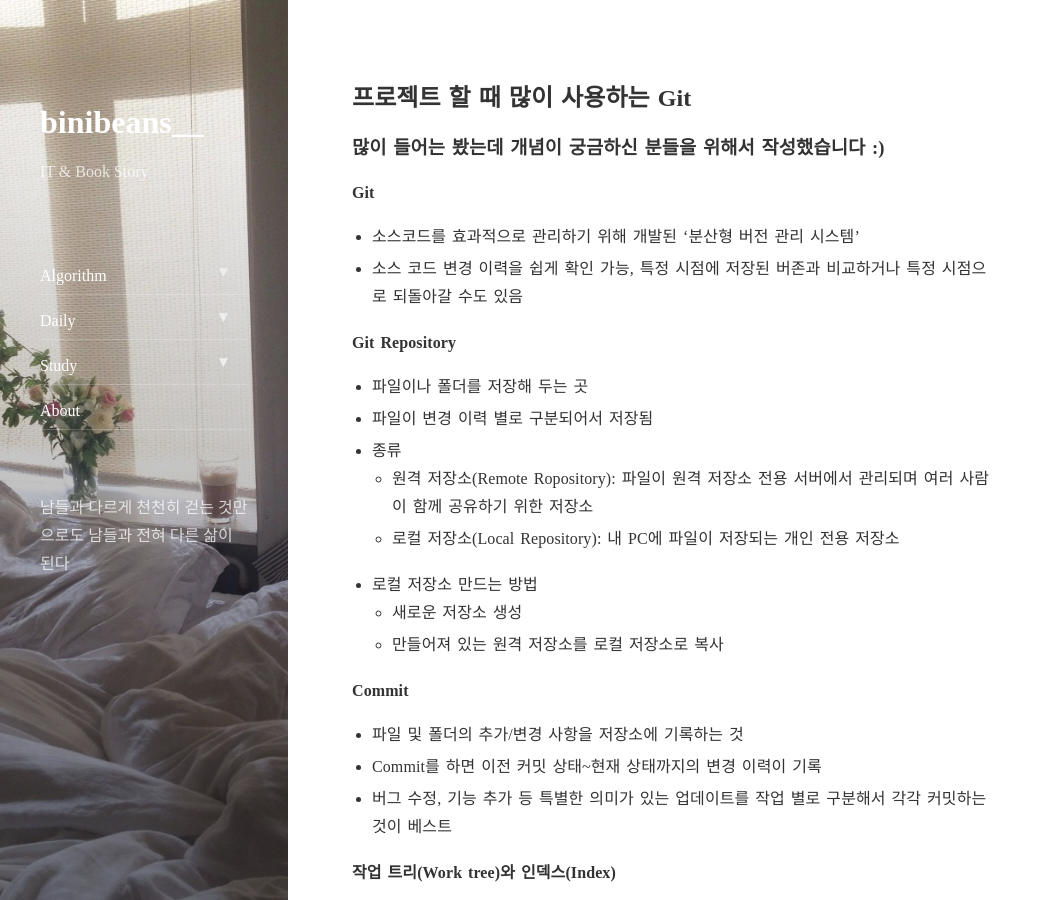
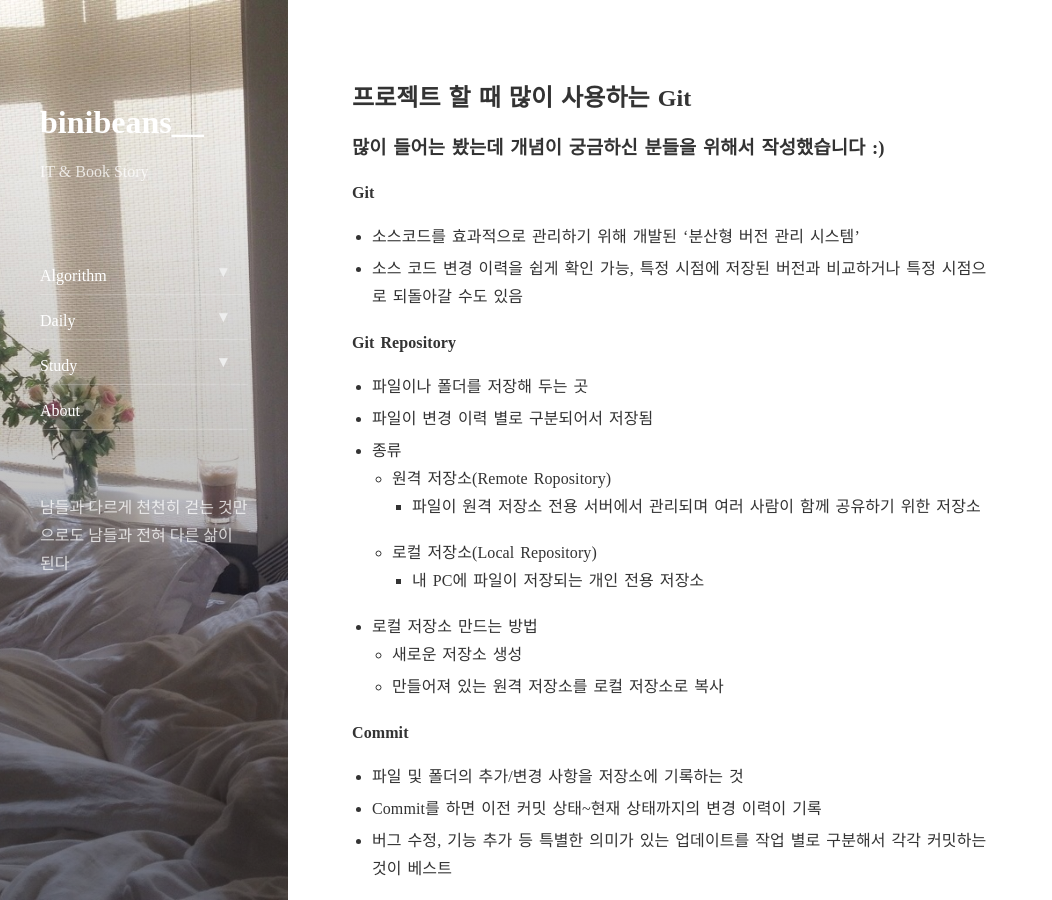
Before and after one commit to kimhyebin/kimhyebin.github.io, a Jekyll site: the page built from _posts/2019-09-18-Git이란.md, in a window 1280 px wide and 900 px high, scrolled down 436 px. Shown: the whole window, without its empty margins (0-1052 px from the left). Built offline with Jekyll 4.4.1, drawn with Linux system fonts in a browser that asks for light colours; nearby versions of some CDN libraries; comment, search, counter and statistics services are not loaded; some of the changed text lies outside the part shown.

Commit message:
edit git post

```diff
--- a/_posts/2019-09-18-Git이란.md
+++ b/_posts/2019-09-18-Git이란.md
@@ -16,20 +16,22 @@ tags: git
 
 ## 프로젝트 할 때 많이 사용하는 Git
 
-### 많이 들어는 봤는데 개념이 궁금하신 분들을 위해서 작성했습니다 :)
+### 많이 들어는 봤는데 개념이 궁금하신 분들을 위해서 작성했습니다  :)
 
 **Git**
 
 - 소스코드를 효과적으로 관리하기 위해 개발된 '분산형 버전 관리 시스템'
-- 소스 코드 변경 이력을 쉽게 확인 가능, 특정 시점에 저장된 버존과 비교하거나 특정 시점으로 되돌아갈 수도 있음
+- 소스 코드 변경 이력을 쉽게 확인 가능, 특정 시점에 저장된 버전과 비교하거나 특정 시점으로 되돌아갈 수도 있음
 
 **Git Repository**
 
 - 파일이나 폴더를 저장해 두는 곳
 - 파일이 변경 이력 별로 구분되어서 저장됨
 - 종류
-  - 원격 저장소(Remote Ropository): 파일이 원격 저장소 전용 서버에서 관리되며 여러 사람이 함께 공유하기 위한 저장소
-  - 로컬 저장소(Local Repository): 내 PC에 파일이 저장되는 개인 전용 저장소
+  - 원격 저장소(Remote Ropository)
+    - 파일이 원격 저장소 전용 서버에서 관리되며 여러 사람이 함께 공유하기 위한 저장소
+  - 로컬 저장소(Local Repository)
+    - 내 PC에 파일이 저장되는 개인 전용 저장소
 - 로컬 저장소 만드는 방법
   - 새로운 저장소 생성
   - 만들어져 있는 원격 저장소를 로컬 저장소로 복사
```
Also changed, not shown: other parts of _posts/2019-09-18-Git이란.md (+1 -1 lines).
